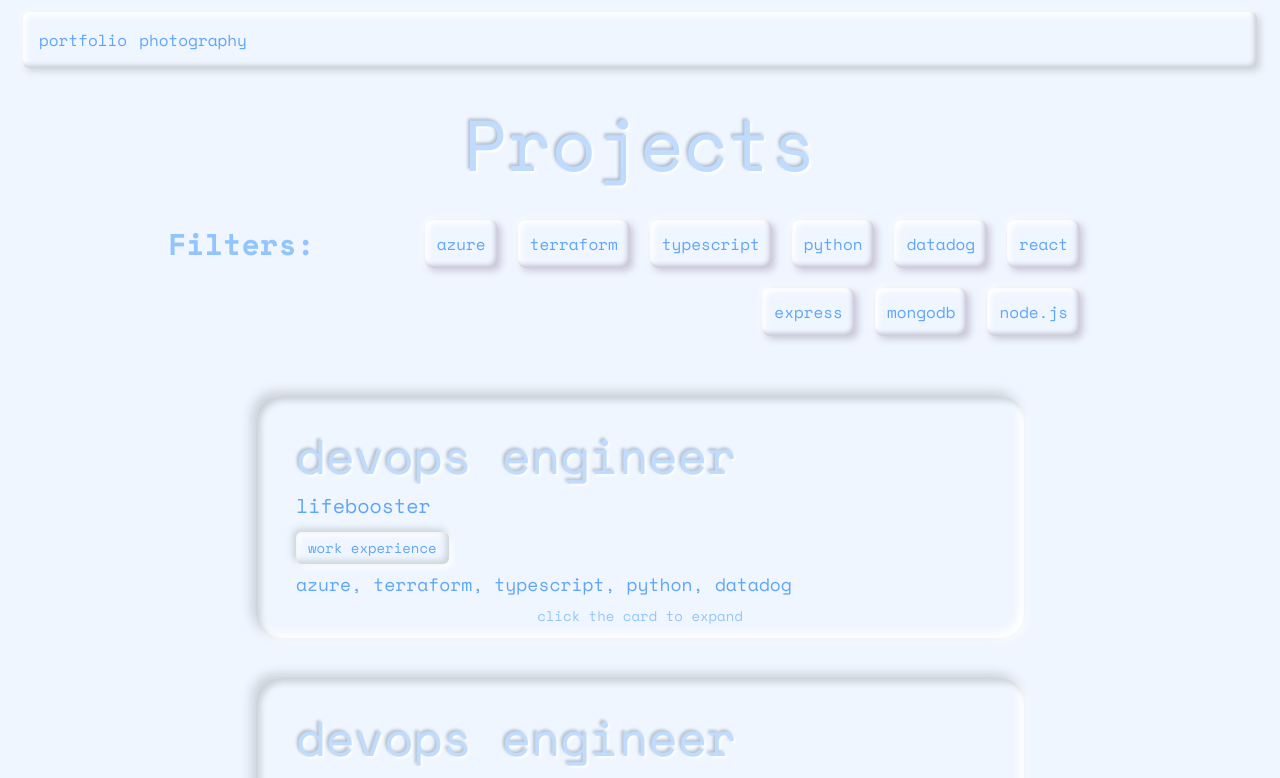
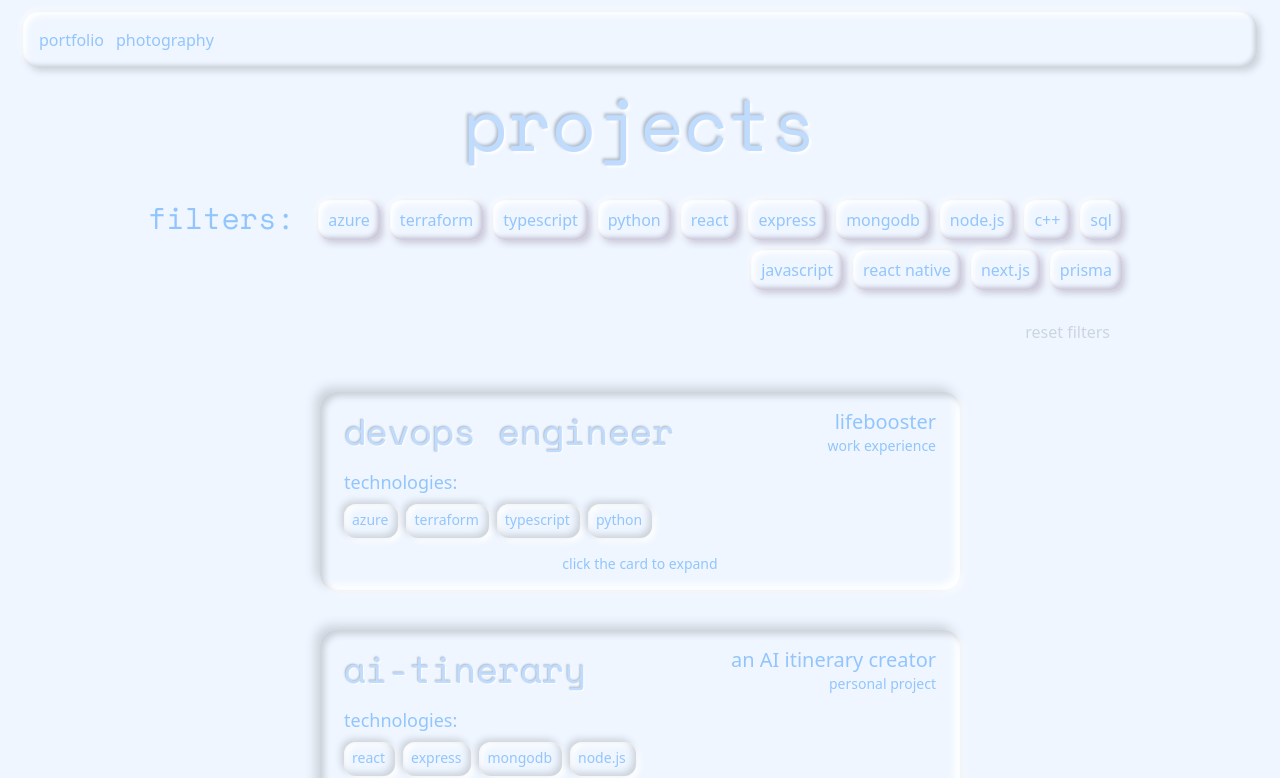
Before and after one commit to nand2246/portfolio, a React (Vite) app: page / in a window 1280 px wide. Shown: the top 778 px of the page. Built offline with nearby package versions, Linux system fonts and the light colour scheme.

Commit message:
change more styles

```diff
--- a/package.json
+++ b/package.json
@@ -10,7 +10,7 @@
     "preview": "vite preview"
   },
   "dependencies": {
-    "@fontsource/poppins": "^5.1.0",
+    "@fontsource-variable/space-grotesk": "^5.1.0",
     "@fontsource/space-mono": "^5.1.0",
     "framer-motion": "^11.8.0",
     "react": "^18.3.1",
--- a/src/App.css
+++ b/src/App.css
@@ -2,6 +2,12 @@
   text-shadow:
     -2px -2px 3px #b4becb,
     2px 2px 3px #ffffff;
+}
+
+.inset-text-sm {
+  text-shadow:
+    -1px -1px 1.5px #b4becb,
+    1px 1px 1.5px #ffffff;
 }
 
 @media (max-width: 640px) {
--- a/src/components/GlassTransition.tsx
+++ b/src/components/GlassTransition.tsx
@@ -9,16 +9,16 @@ const animateGlass: Variants = {
   animateUnBlur: {
     backdropFilter: 'blur(0px)',
     WebkitBackdropFilter: 'blur(0px)',
-    transition: { ease: easeInOut, delay: 0, duration: 1 },
+    transition: { ease: easeInOut, delay: 0, duration: 0.4 },
   },
   setDisplayNone: {
     display: 'none',
-    transition: { delay: 1.6 },
+    transition: { delay: 0.4 },
   },
   animateBlur: {
     backdropFilter: 'blur(20px)',
     WebkitBackdropFilter: 'blur(20px)',
-    transition: { ease: easeInOut, delay: 0, duration: 1 },
+    transition: { ease: easeInOut, delay: 0, duration: 0.4 },
   },
   setDisplayBlock: {
     display: 'block',
@@ -30,18 +30,18 @@ const animateOpacity: Variants = {
   initial: { opacity: 0 },
   animate: {
     opacity: 1,
-    transition: { duration: 0.25 },
+    transition: { duration: 0.2 },
   },
   exit: {
     opacity: 0,
-    transition: { delay: 0.4, duration: 0.2 },
+    transition: { delay: 0.1, duration: 0.2 },
   },
 };
 export default function GlassTransition({ children }: { children: ReactNode }) {
   return (
     <>
       <motion.div
-        className='fixed top-0 h-screen w-full z-50'
+        className='fixed top-0 h-screen w-screen z-50'
         variants={animateGlass}
         initial='initial'
         animate={['animateUnBlur', 'setDisplayNone']}
--- a/src/components/NavBar.tsx
+++ b/src/components/NavBar.tsx
@@ -2,14 +2,14 @@ import { Link } from 'react-router-dom';
 
 export default function NavBar() {
   return (
-    <div className='sticky top-0 left-0 w-full bg-blue-50 pt-3 px-2 sm:px-2 z-40'>
+    <div className='sticky top-0 left-0 w-full bg-blue-50 pt-3 px-2 z-40'>
       <div
-        className='p-4 rounded-md'
+        className='p-4 rounded-2xl'
         style={{
           boxShadow: `-3px -3px 4px 0 #cbd1d9 inset,
-        3.5px 3.5px 6px 0 #ffffff inset,
-        3px 3px 7px 0 #cbd1d9,
-        -1.5px -1.5px 6px 0 #ffffff`,
+                      3.5px 3.5px 6px 0 #ffffff inset,
+                      3px 3px 7px 0 #cbd1d9,
+                      -1.5px -1.5px 6px 0 #ffffff`,
         }}
       >
         <Link to='/portfolio' className='pr-3'>
--- a/src/index.css
+++ b/src/index.css
@@ -1,12 +1,13 @@
-@import '@fontsource/space-mono/400.css';
-@import '@fontsource/space-mono/700.css';
-@import '@fontsource/poppins';
+@import '@fontsource-variable/space-grotesk';
+@import '@fontsource/space-mono';
 @tailwind base;
 @tailwind components;
 @tailwind utilities;
 
 :root {
-  font-family: 'Space Mono', system-ui, Avenir, Helvetica, Arial, sans-serif;
+  font-family: 'Space Grotesk Variable', system-ui, Avenir, Helvetica, Arial,
+    sans-serif;
+  font-feature-settings: 'liga' 0;
 
   font-synthesis: none;
   text-rendering: optimizeLegibility;
@@ -16,5 +17,5 @@
 
 html {
   scrollbar-gutter: stable both-edges;
-  color: theme(colors.blue.400);
+  color: theme(colors.blue.300);
 }
--- a/src/pages/components/ExperienceCard.tsx
+++ b/src/pages/components/ExperienceCard.tsx
@@ -15,25 +15,23 @@ const animateCard: Variants = {
                 -4.5px -4.5px 10.5px 0 #cbd1d9,
                 2.25px 2.25px 9px 0 #ffffff`,
     transition: {
-      type: 'spring',
-      bounce: 0.6,
+      type: 'linear',
       delay: 0.25,
-      duration: 1.5,
+      duration: 0.3,
     },
+  },
+  removeBoxShadow: {
+    boxShadow: `0px 0px 0px 0 #cbd1d9 inset,
+                0px 0px 0px 0 #ffffff inset,
+                0px 0px 0px 0 #cbd1d9,
+                0px 0px 0px 0 #ffffff`,
+    transition: { duration: 0.3 },
   },
   animateCardHeight: {
     height: 'auto',
     transition: { duration: 0.25 },
   },
   closeCardHeight: { height: 0, transition: { delay: 0.3, duration: 0.25 } },
-  removeBoxShadow: {
-    boxShadow: `0px 0px 0px 0 #cbd1d9 inset,
-                0px 0px 0px 0 #ffffff inset,
-                0px 0px 0px 0 #cbd1d9,
-                0px 0px 0px 0 #ffffff`,
-    outlineWidth: '0px',
-    transition: { duration: 0.3 },
-  },
 };
 
 const animateText: Variants = {
@@ -59,6 +57,7 @@ type ExperienceCardProps = {
   company: string | undefined;
   primaryTag: string;
   technologies: string[];
+  responsibilities: string[];
   activeTags: string[];
 };
 
@@ -67,22 +66,23 @@ export default function ExperienceCard({
   company,
   primaryTag,
   technologies,
+  responsibilities,
   activeTags,
 }: ExperienceCardProps) {
+  const [visible, setVisible] = useState(true);
+  const [expanded, setExpanded] = useState(false);
+
   useEffect(() => {
     if (activeTags.length === 0) {
       setVisible(true);
     } else {
       setVisible(false);
 
-      if (activeTags.every((tag) => technologies.includes(tag))) {
+      if (activeTags.find((tag) => technologies.includes(tag))) {
         setVisible(true);
       }
     }
   }, [activeTags, technologies]);
-
-  const [visible, setVisible] = useState(true);
-  const [expanded, setExpanded] = useState(false);
 
   return (
     <AnimatePresence>
@@ -92,7 +92,7 @@ export default function ExperienceCard({
           initial='initial'
           animate='animate'
           exit='exit'
-          className='pb-10 w-full'
+          className='pb-10'
           onClick={() => setExpanded(!expanded)}
         >
           <motion.div
@@ -100,24 +100,36 @@ export default function ExperienceCard({
             initial='initial'
             animate={['animateBoxShadow', 'animateCardHeight']}
             exit={['closeCardHeight', 'removeBoxShadow']}
-            className='card rounded-3xl text-3xl'
+            className='rounded-2xl'
           >
             <motion.div
               variants={animateText}
               initial='initial'
               animate='animate'
               exit='exit'
-              className='px-6 sm:px-10 pt-3 sm:pt-7 pb-3'
+              className='flex flex-col px-6 py-4'
             >
-              <div className='py-2'>
-                <h2 className='text-blue-200 inset-text font-mono text-3xl sm:text-5xl'>
+              <div className='flex flex-col sm:flex-row'>
+                <h2 className='flex-auto sm:mr-14 my-auto text-blue-200 inset-text-sm font-mono text-2xl sm:text-4xl'>
                   {title}
                 </h2>
-                <h2 className='pt-1 sm:pt-3 text-sm sm:text-xl'>{company}</h2>
+                <div className='flex flex-col flex-auto'>
+                  <h2 className='flex-1 basis-1/2 text-left sm:text-right text-lg sm:text-xl'>
+                    {company}
+                  </h2>
+                  <h2 className='flex-1 basis-1/2 text-left sm:text-right text-xs sm:text-sm'>
+                    {primaryTag}
+                  </h2>
                 </div>
-              <div className='pt-1'>
+              </div>
+
+              <div className='text-sm sm:text-lg pt-1 sm:pt-3'>
+                <div className='text-base sm:text-lg'>technologies:</div>
+                <div className='flex flex-wrap pt-2'>
+                  {technologies.map((technology: string) => (
                     <div
-                  className='w-fit py-1.5 px-3 rounded-md text-xs sm:text-sm'
+                      key={technology}
+                      className='w-fit pt-1.5 pb-2 pl-2 pr-2.5 mr-2 mb-2 rounded-lg sm:rounded-xl text-xs sm:text-sm'
                       style={{
                         boxShadow: `-3px -3px 7px 0 #cbd1d9 inset,
                                     3.5px 3.5px 6px 0 #ffffff inset,
@@ -125,16 +137,12 @@ export default function ExperienceCard({
                                     3.5px 3.5px 6px 0 #ffffff`,
                       }}
                     >
-                  {primaryTag}
+                      {technology}
+                    </div>
+                  ))}
                 </div>
               </div>
-              <div className='text-sm sm:text-lg pt-1.5'>
-                {technologies.map(
-                  (technology: string, index: number) =>
-                    `${technology}${index === technologies.length - 1 ? '' : ', '}`
-                )}
-              </div>
-              <div className='text-center text-xs text-blue-300 sm:text-sm pt-2'>
+              <div className='text-center text-xs sm:text-sm pt-2'>
                 click the card to expand
               </div>
               <AnimatePresence>
@@ -144,30 +152,21 @@ export default function ExperienceCard({
                     initial='initial'
                     animate='animateCardHeight'
                     exit='closeCardHeight'
-                    className='text-base'
                   >
-                    <motion.p
+                    <motion.div
                       variants={animateText}
                       initial='initial'
                       animate='animate'
                       exit='exit'
-                      className='pb-4'
                     >
-                      Lorem ipsum dolor sit amet, consectetur adipiscing elit.
-                      Etiam vitae pellentesque purus. Suspendisse at convallis
-                      est, vitae congue quam. Duis euismod suscipit velit non
-                      maximus. Donec hendrerit laoreet turpis vitae vulputate.
-                      Morbi vestibulum ligula ipsum, in feugiat nisl ultrices
-                      vitae. Nullam ac metus condimentum, scelerisque ligula sit
-                      amet, feugiat nisi. Mauris eget dapibus arcu. Quisque nec
-                      velit tristique, vehicula urna eget, iaculis augue.
-                      Pellentesque iaculis vulputate massa ut convallis. Integer
-                      condimentum, quam vel iaculis tincidunt, ipsum dolor
-                      faucibus arcu, eget malesuada ex nunc in velit. Sed nisi
-                      mi, pretium in purus vitae, semper aliquet lectus. Cras
-                      feugiat eros nunc, sed feugiat enim dapibus posuere. Sed
-                      euismod mollis pellentesque.
-                    </motion.p>
+                      <ul className='pt-6 pb-4 pl-4 text-base list-disc'>
+                        {responsibilities.map((responsibility) => (
+                          <li key={responsibility} className='pb-2'>
+                            {responsibility}
+                          </li>
+                        ))}
+                      </ul>
+                    </motion.div>
                   </motion.div>
                 )}
               </AnimatePresence>
--- a/src/pages/components/FilterButton.tsx
+++ b/src/pages/components/FilterButton.tsx
@@ -8,9 +8,8 @@ const animateFilterButton: Variants = {
                 3px 3px 7px 0 #c9c6d8,
                 -1.5px -1.5px 6px 0 #ffffff`,
     transition: {
-      type: 'spring',
+      type: 'linear',
       bounce: 0.7,
-      delay: 0.25,
       duration: 1.5,
     },
   },
@@ -20,9 +19,8 @@ const animateFilterButton: Variants = {
                 -3px -3px 7px 0 #c9c6d8,
                 1.5px 1.5px 6px 0 #ffffff`,
     transition: {
-      type: 'spring',
+      type: 'linear',
       bounce: 0.7,
-      delay: 0.25,
       duration: 1.5,
     },
   },
@@ -45,10 +43,10 @@ export default function FilterButton({
   }, [animate, scope]);
 
   return (
-    <div className='flex-none pb-2.5 pr-2.5 sm:pr-5 sm:pb-5'>
+    <div className='pb-2 pr-2 sm:pr-2.5 sm:pb-2.5'>
       <div
         ref={scope}
-        className={`text-xs p-2 sm:text-base sm:p-3 sm:pb-3 rounded-lg`}
+        className={`text-xs sm:text-base px-2.5 py-2 rounded-lg sm:rounded-xl`}
         onClick={() => {
           if (isActive) {
             handleRemove();
--- a/src/pages/portfolio.tsx
+++ b/src/pages/portfolio.tsx
@@ -9,23 +9,53 @@ const experiences = [
     company: 'lifebooster',
     dates: 'may - december 2022',
     primaryTag: 'work experience',
-    technologies: ['azure', 'terraform', 'typescript', 'python', 'datadog'],
-    responsibilities: [],
-  },
-  {
-    title: 'devops engineer',
-    company: 'lifebooster',
-    dates: 'january - april 2023',
-    primaryTag: 'work experience',
-    technologies: ['azure', 'terraform', 'typescript', 'python', 'datadog'],
-    responsibilities: [],
+    technologies: ['azure', 'terraform', 'typescript', 'python'],
+    responsibilities: [
+      'Led the project to implement Terraform Infrastructure as Code to manage several Azure systems.',
+      'Led/performed a migration of a team of 15 from GitHub to Azure Repos to streamline dev processes.',
+      'Significantly improved application security by provisioning several security measures including a WAF.',
+      'Spearheaded the implementation of a key rotation procedure in a production environment without impacting application uptime.',
+      'Reduced container security vulnerabilities by over 85%, significantly improving application security.',
+    ],
   },
   {
     title: 'ai-tinerary',
     company: 'an AI itinerary creator',
     primaryTag: 'personal project',
     technologies: ['react', 'express', 'mongodb', 'node.js'],
-    responsibilities: [],
+    responsibilities: [
+      'Developed an AI-powered itinerary creator application that helps users plan personalized travel itineraries based on their preferences and interests.',
+      'Built responsive and user-friendly interfaces using React receiving positive feedback from users.',
+      'Developed RESTful APIs with Node.js and Express.js to handle user data and AI interactions.',
+      'Ensured robust and secure data handling and storage using MongoDB.',
+      'Integrated AI capabilities using Meta Llama 3 to generate personalized travel plans.',
+      'Deployed the application on cloud platforms, ensuring scalability and availability.',
+      'Collaborated with a team of four to define project requirements and deliverables within a tight timeline.',
+    ],
+  },
+  {
+    title: 'software developer',
+    company: 'real savings coupon magazine',
+    primaryTag: 'work experience',
+    technologies: ['python', 'c++', 'sql', 'javascript', 'react native'],
+    responsibilities: [
+      'Collaborated with a team of developers to create an Android and iOS application using React Native.',
+      'Built RESTful APIs that served data to the React Native front-end based on dynamically chosen user input that handled several concurrent users.',
+      'Managed SEO for the company website, implementing the usage of several utilities such as image optimization and structured schema markup data to the site.',
+      'Implemented Git and SSH access hosted on the company server and assisted colleagues with initializing these services with their systems.',
+    ],
+  },
+  {
+    title: 'planit',
+    company: 'an application to facilitate casual local event planning',
+    primaryTag: 'hackathon project',
+    technologies: ['next.js', 'prisma'],
+    responsibilities: [
+      'Collaborated with a team of developers to create an Android and iOS application using React Native.',
+      'Built RESTful APIs that served data to the React Native front-end based on dynamically chosen user input that handled several concurrent users.',
+      'Managed SEO for the company website, implementing the usage of several utilities such as image optimization and structured schema markup data to the site.',
+      'Implemented Git and SSH access hosted on the company server and assisted colleagues with initializing these services with their systems.',
+    ],
   },
 ];
 
@@ -35,24 +65,26 @@ const technologies: string[] = [
 
 export default function Portfolio() {
   const [activeTags, setActiveTags] = useState<string[]>([]);
+  const [resetFilter, setResetFilter] = useState<boolean>(false);
 
   return (
     <GlassTransition>
-      <div className='p-5 sm:p-10 max-w-screen-lg mx-auto'>
-        <h1 className='text-5xl sm:text-7xl text-blue-200 inset-text text-center pb-6 sm:pb-10'>
-          Projects
+      <div className='p-5 max-w-screen-lg mx-auto'>
+        {/* portfolio title text */}
+        <h1 className='text-5xl sm:text-7xl text-blue-200 inset-text text-center font-mono pb-6 sm:pb-10'>
+          projects
         </h1>
+
+        {/* filters */}
         <div className='flex flex-wrap sm:flex-nowrap text-center sm:text-left pb-10'>
-          <div
-            className='w-full sm:w-fit sm:pt-1.5 pb-2 sm:pb-5 pr-3 sm:pr-4 text-blue-300 text-3xl'
-            style={{ fontWeight: 700 }}
-          >
-            Filters:
+          <div className='basis-full sm:basis-0 pb-2 sm:pr-4'>
+            <div className='font-mono text-2xl sm:text-3xl'>filters:</div>
           </div>
-          <div className='flex-1 flex flex-wrap justify-left sm:justify-end px-3'>
+          <div className='flex flex-col'>
+            <div className='flex flex-wrap justify-left sm:justify-end px-3 sm:px-0'>
               {technologies.map((technology: string) => (
                 <FilterButton
-                key={technology}
+                  key={`${technology}${resetFilter}`}
                   tag={technology}
                   handleAdd={() => {
                     return setActiveTags([...activeTags, technology]);
@@ -65,10 +97,45 @@ export default function Portfolio() {
                 />
               ))}
             </div>
+            <div className='flex justify-start sm:justify-end pt-3 pl-3 pr-3'>
+              <div
+                className={`text-xs sm:text-base px-2.5 py-2 rounded-lg sm:rounded-xl ${
+                  activeTags.length === 0 ? 'text-slate-300' : ''
+                }`}
+                style={{
+                  transitionDuration: '500ms',
+                  transitionProperty: 'box-shadow',
+                  boxShadow:
+                    activeTags.length === 0
+                      ? ''
+                      : `-3px -3px 4px 0 #c9c6d8 inset,
+                          3.5px 3.5px 6px 0 #ffffff inset,
+                          3px 3px 7px 0 #c9c6d8,
+                          -1.5px -1.5px 6px 0 #ffffff`,
+                }}
+                onClick={() => {
+                  if (activeTags.length > 0) {
+                    setActiveTags([]);
+                    setResetFilter(!resetFilter);
+                  }
+                }}
+              >
+                reset filters
               </div>
-        <div className='flex flex-wrap justify-center max-w-screen-md mx-auto'>
+            </div>
+          </div>
+        </div>
+
+        {/* experience cards */}
+        <div className='max-w-screen-sm mx-auto'>
           {experiences.map((experience) => {
-            const { title, company, primaryTag, technologies } = experience;
+            const {
+              title,
+              company,
+              primaryTag,
+              technologies,
+              responsibilities,
+            } = experience;
             return (
               <ExperienceCard
                 key={title}
@@ -76,6 +143,7 @@ export default function Portfolio() {
                 company={company}
                 primaryTag={primaryTag}
                 technologies={technologies}
+                responsibilities={responsibilities}
                 activeTags={activeTags}
               />
             );
```
Also changed, not shown: 1 other file (tests, documents, lock files or other folders). Lines whose indentation alone changed are shown as unchanged.
